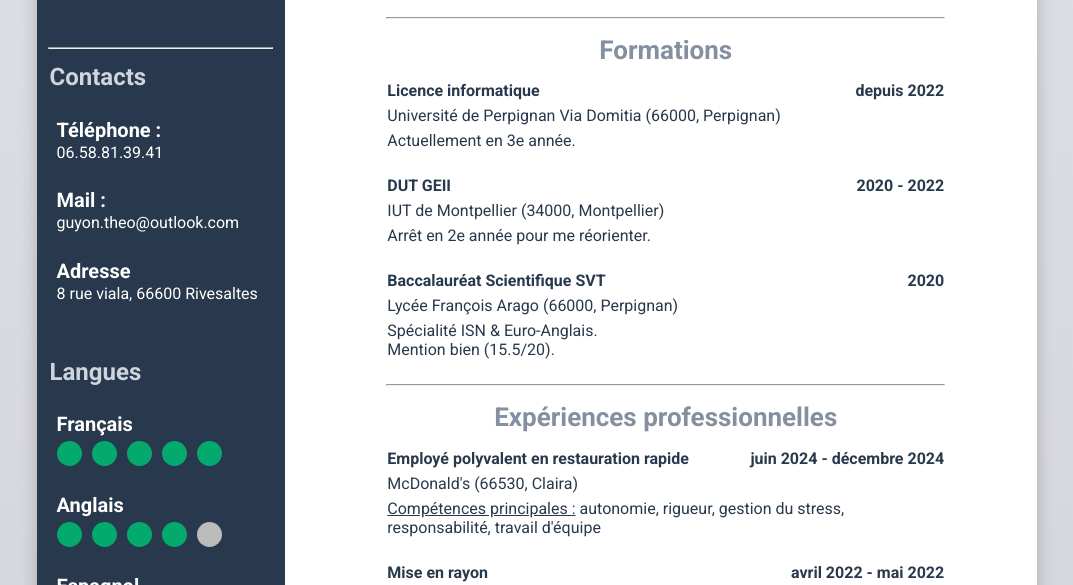
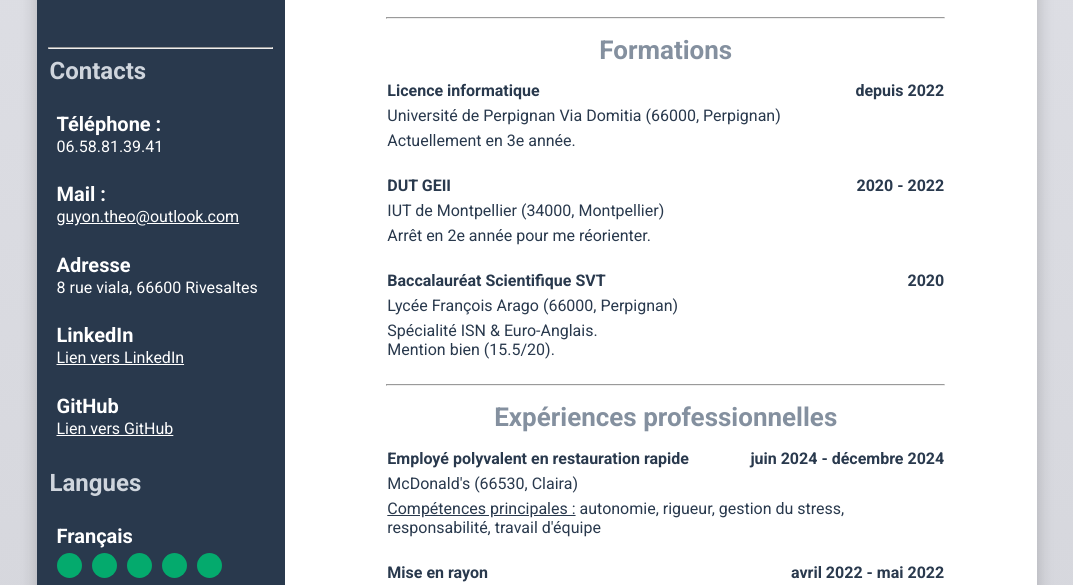
Before and after one commit to Yuukel/CV, a plain HTML site: page index.html in a window 1280 px wide. Shown: the part 171-756 px from the top of the page, without its empty margins (103-1176 px from the left). Drawn offline with Linux system fonts and the light colour scheme.

Commit message:
add github + linkedin

```diff
--- a/index.html
+++ b/index.html
@@ -25,12 +25,22 @@
 
                 <div class="info-container">
                     <h4>Mail :</h4>
-                    <p>guyon.theo@outlook.com</p>
+                    <p><a href="mailto:guyon.theo@outlook.com">guyon.theo@outlook.com</a></p>
                 </div>
 
                 <div class="info-container">
                     <h4>Adresse</h4>
                     <p>8 rue viala, 66600 Rivesaltes</p>
+                </div>
+
+                <div class="info-container">
+                    <h4>LinkedIn</h4>
+                    <p><a href="https://www.linkedin.com/in/theo-guyon/" target="_blank">Lien vers LinkedIn</a></p>
+                </div>
+
+                <div class="info-container">
+                    <h4>GitHub</h4>
+                    <p><a href="https://github.com/Yuukel" target="_blank">Lien vers GitHub</a></p>
                 </div>
             </div>
 
--- a/style.css
+++ b/style.css
@@ -43,14 +43,19 @@ aside{
 aside h3{
     color: #cfd5dd;
     font-size: 24px;
+    margin-top: 0;
 }
 
 aside h4{
     font-size: 20px;
 }
 
-aside h4, aside p{
+aside h4, aside p, aside a{
     color: white;
+}
+
+aside a{
+    display: block;
 }
 
 aside>.img-container{
@@ -66,7 +71,6 @@ aside>.img-container>img{
 aside hr{
     color: #84909f;
     width: 90%;
-    margin-bottom: -10px;
 }
 
 aside .category-container{
```
